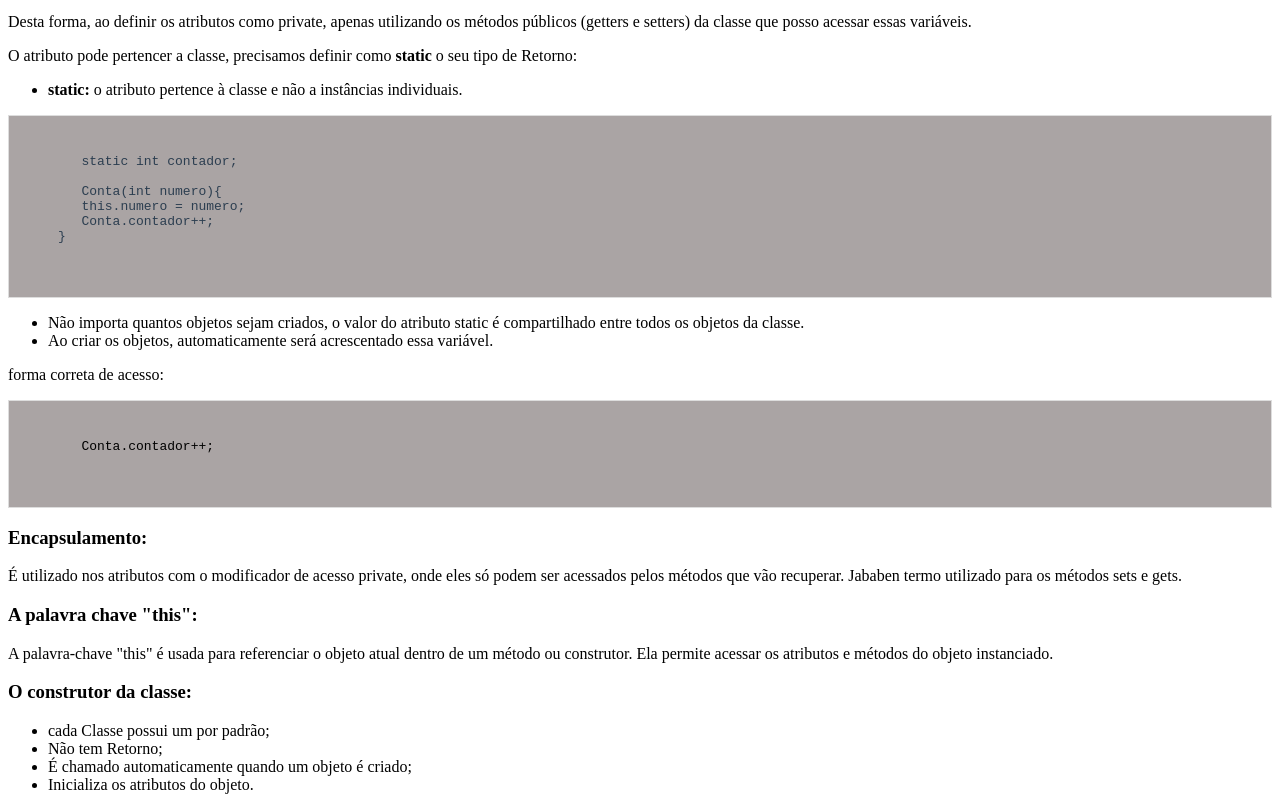
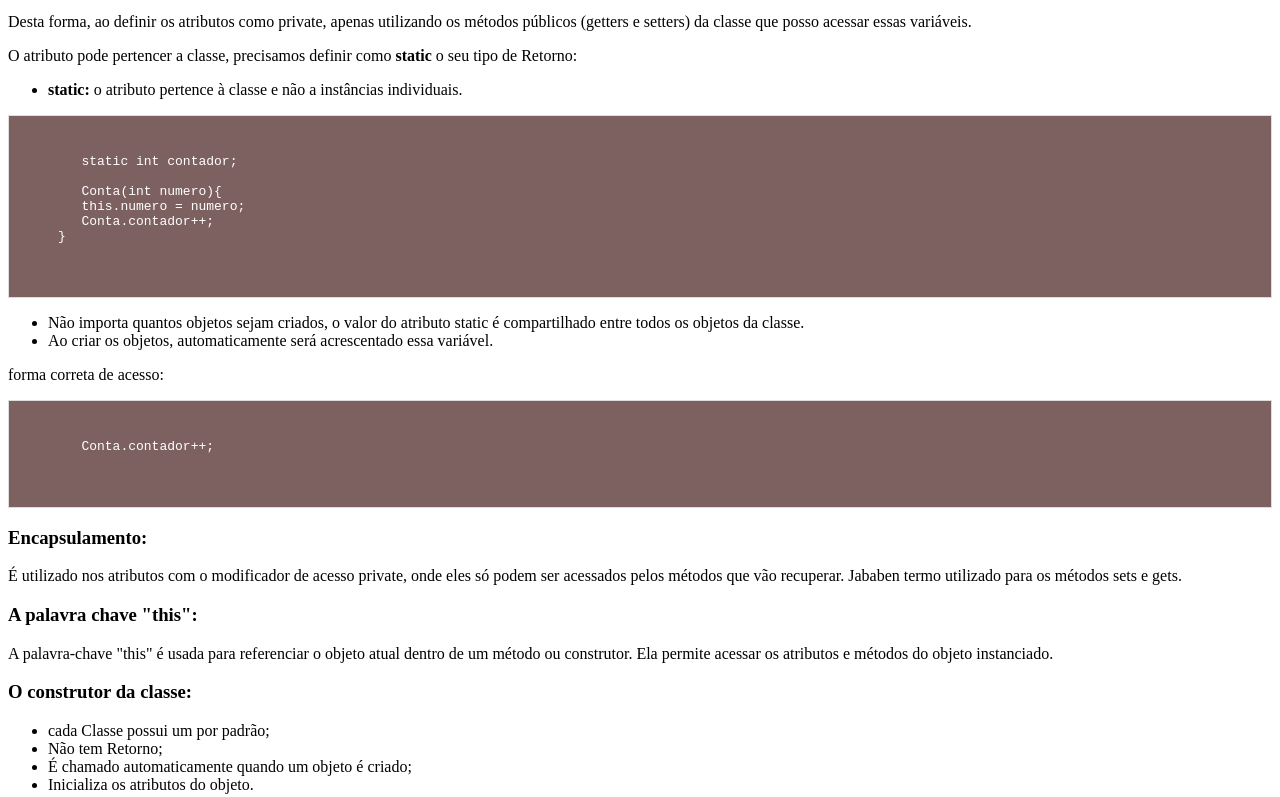
Before and after one commit to kleberfort/estudo-das-linguagens, a plain HTML site: page sites/java.html in a window 1280 px wide. Shown: the part 1546-2343 px from the top of the page. Drawn offline with Linux system fonts and the light colour scheme.

Commit message:
alterado cor de fundo

```diff
--- a/assets/css/style.css
+++ b/assets/css/style.css
@@ -30,14 +30,14 @@ nav a:hover{
 }
 
 .codigo_background {
-    background-color: #aaa4a4;
+    background-color: #350909a4;
     padding: 10px;
     border: 1px solid #ddd;
     overflow-x: auto;
 }
 
 .codigo_cor_letra {
-            color: #2c3e50;
+            color: white;
                }
 
                .titulo-site {
--- a/sites/java.html
+++ b/sites/java.html
@@ -124,7 +124,7 @@ public class Conta {
         <p>forma correta de acesso: </p>
     <div class="codigo_background">
         <pre>
-            <code>
+            <code class="codigo_cor_letra">
         Conta.contador++;
             </code>
         </pre>
```
